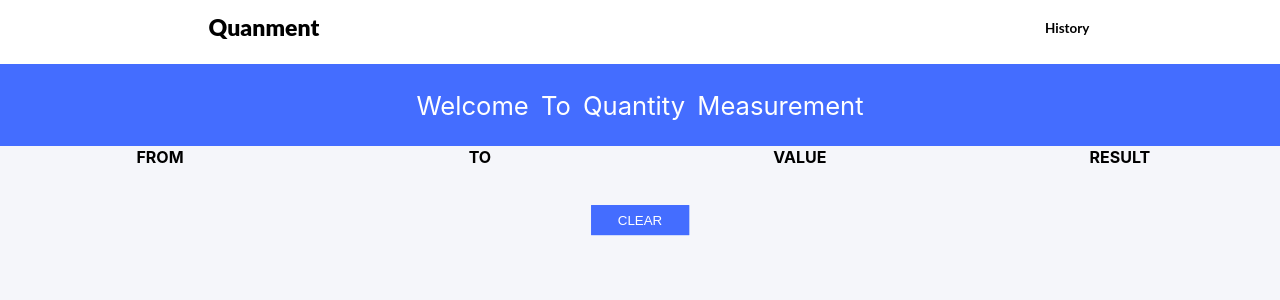
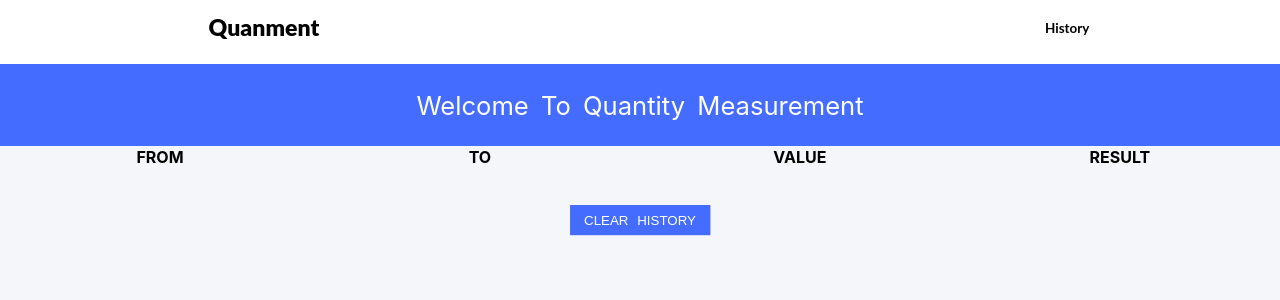
Before and after one commit to vai4411/QuantityMeasurementReact, a React (Create React App) app: page /history in a window 1280 px wide. Shown: the top 300 px of the page. Built offline with nearby package versions, Linux system fonts and the light colour scheme.

Commit message:
REFACTORED: change spacing between clear history button

```diff
--- a/src/components/historyContent.jsx
+++ b/src/components/historyContent.jsx
@@ -49,7 +49,7 @@ class historyContent extends React.Component {
           </div>
         ))}
         <button onClick={this.clearData}>
-          CLEAR
+          CLEAR HISTORY
         </button>
       </div>
     );
--- a/src/styles/header.scss
+++ b/src/styles/header.scss
@@ -302,11 +302,12 @@ button {
   left: 50%;
   align-items: center;
   margin-top: 5vh;
-  padding: 0.5% 2% 0.5% 2%;
+  padding: 0.5% 1% 0.5% 1%;
   background-color: $blue;
   color: $white;
   outline: none;
   border: 1px solid $blue;
+  word-spacing: 5px;
   &:hover {
     color: $blue;
     background-color: $white;
```
